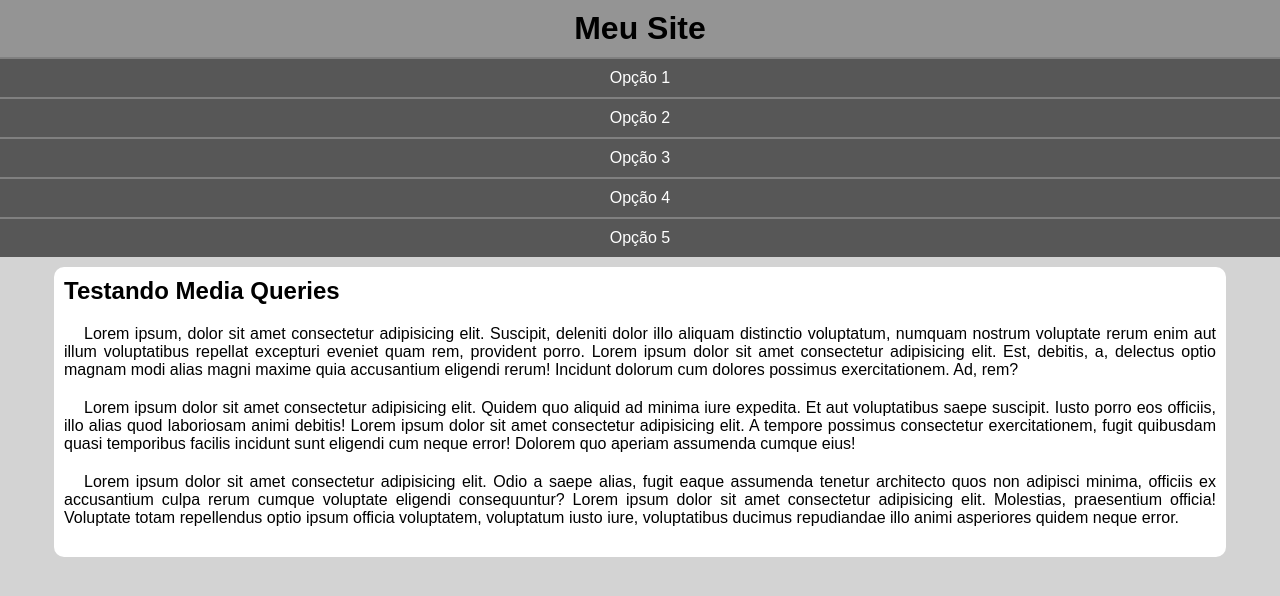
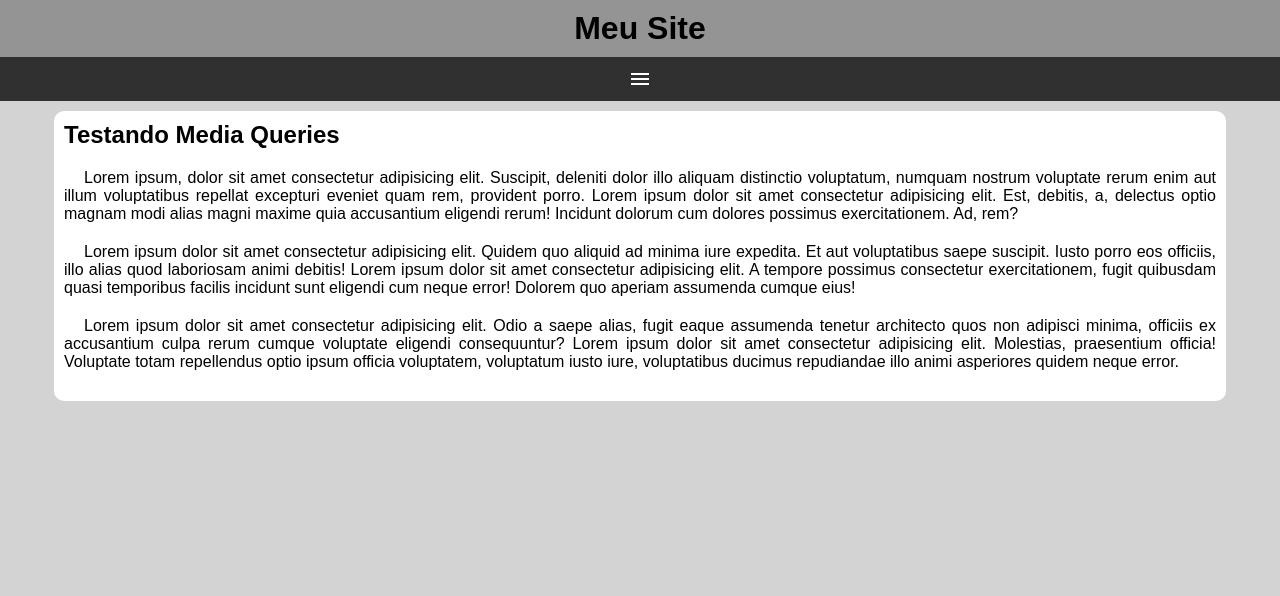
Before and after one commit to thomasmagela01/html-css, a plain HTML site: page exercicios/ex026 - media queries/mq005/index.html in a window 1280 px wide. Drawn offline with nearby package versions, Linux system fonts and the light colour scheme.

Commit message:
ex026 - mq005

```diff
--- a/exercicios/ex026 - media queries/mq005/estilos/style.css
+++ b/exercicios/ex026 - media queries/mq005/estilos/style.css
@@ -20,8 +20,21 @@ header > h1 {
     text-align: center;
 }
 
+span#burguer {
+    background-color: rgb(48, 48, 48);
+    color: white;
+    display: block;
+    text-align: center;
+    padding: 10px;
+    cursor: pointer;
+}
+
+span#burguer:hover {
+    background-color: white;
+    color: black;
+}
 menu {
-    display: block;
+    display: none;
 }
 
 menu > ul {
--- a/exercicios/ex026 - media queries/mq005/index.html
+++ b/exercicios/ex026 - media queries/mq005/index.html
@@ -5,11 +5,13 @@
     <meta name="viewport" content="width=device-width, initial-scale=1.0">
     <title>Media Query</title>
     <link rel="stylesheet" href="estilos/style.css">
+    <link rel="stylesheet" href="https://fonts.googleapis.com/css2?family=Material+Symbols+Outlined:opsz,wght,FILL,GRAD@20..48,100..700,0..1,-50..200" />
 </head>
 <body>
     <header>
         <h1>Meu Site</h1>
-        <menu>
+        <span id="burguer" class="material-symbols-outlined" onclick="clickMenu()">menu</span>
+        <menu id="itens">
             <ul>
                 <li><a href="#">Opção 1</a></li>
                 <li><a href="#">Opção 2</a></li>
@@ -29,5 +31,14 @@
             <p>Lorem ipsum dolor sit amet consectetur adipisicing elit. Odio a saepe alias, fugit eaque assumenda tenetur architecto quos non adipisci minima, officiis ex accusantium culpa rerum cumque voluptate eligendi consequuntur? Lorem ipsum dolor sit amet consectetur adipisicing elit. Molestias, praesentium officia! Voluptate totam repellendus optio ipsum officia voluptatem, voluptatum iusto iure, voluptatibus ducimus repudiandae illo animi asperiores quidem neque error.</p>
         </article>
     </main>
+    <script>
+        function clickMenu() {
+            if (itens.style.display == 'block') {
+                itens.style.display = 'none'
+            } else {
+                itens.style.display = 'block'
+            }
+        }
+    </script>
 </body>
 </html>
```
